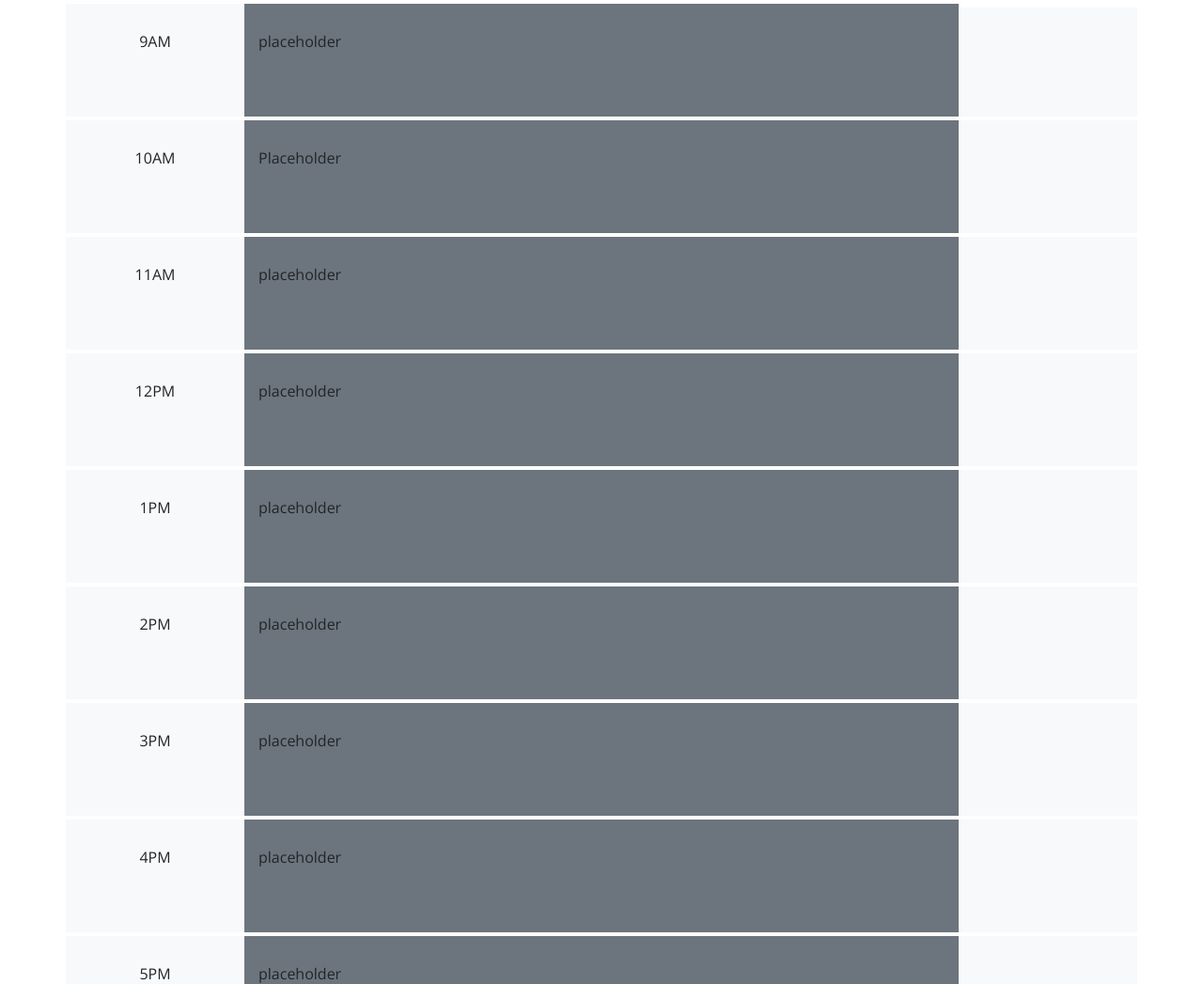
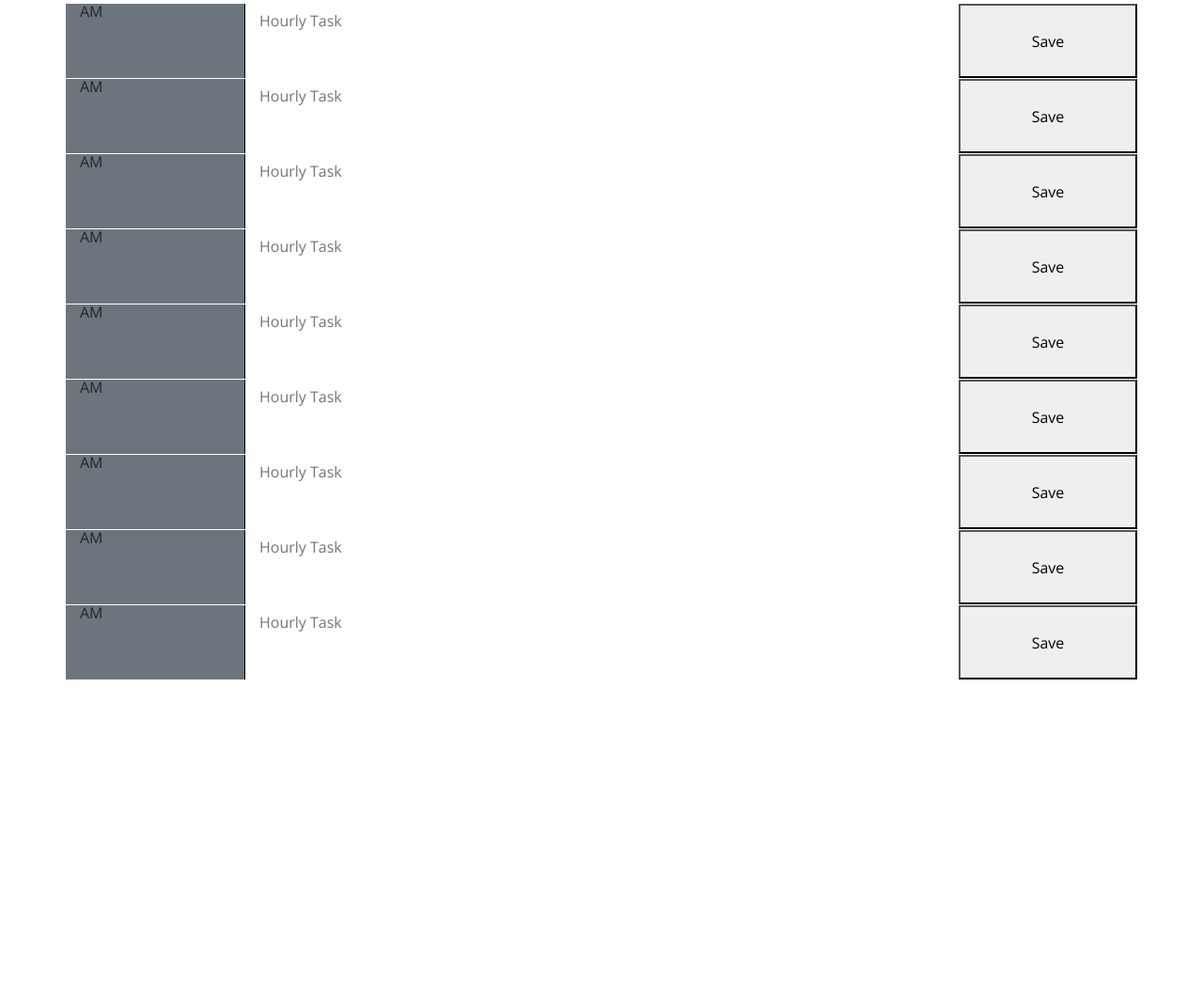
Before and after one commit to LannyLopez/workday-scheduler, a plain HTML site: page index.html in a window 1280 px wide. Shown: the part 333-1380 px from the top of the page at 94% size. After the commit the page ends 1056 px from the top, so only its background shows below. Drawn offline with nearby package versions, Linux system fonts and the light colour scheme; files that its build step writes are made by us from their sources; a web font is replaced by a local one.

Commit message:
refactored html to make my life easier

```diff
--- a/assets/JS/index.js
+++ b/assets/JS/index.js
@@ -3,6 +3,7 @@ $(document).ready(function(){
     $("#currentDay").text(currentDate);
 })
 
+var currentHour = moment().hour();
 
 $(".daily-task").on("click", "p", function(){
     var text = $(this)
--- a/index.html
+++ b/index.html
@@ -32,95 +32,57 @@
     <div class="container">
       <!-- Timeblocks go here -->
       <div class="row">
-        <div class="col-2 bg-light pb-4">
-          <p class="text-center task-time">9AM</p>
-        </div>
-        <div class="col-8 bg-secondary daily-task">
-          <p>placeholder</p>
-        </div>
-        <div class="col-2 mt-1 bg-light">
-          <span class="oi oi-paperclip"></span>
+        <div class="col-2 bg-secondary">AM</div>
+        <textarea class="col-8" placeholder="Hourly Task"></textarea>
+        <button type="button" class="col-2">Save</button>
       </div>
 
-        <div class="col-2 bg-light pb-4 mt-1">
-          <p class="text-center task-time">10AM</p>
-        </div>
-        <div class="col-8 bg-secondary mt-1 daily-task">
-          <p>Placeholder</p>
-        </div>
-        <div class="col-2 mt-1 bg-light">
-          <span class="oi oi-paperclip"></span>
+      <div class="row">
+        <div class="col-2 bg-secondary">AM</div>
+        <textarea class="col-8" placeholder="Hourly Task"></textarea>
+        <button type="button" class="col-2">Save</button>
       </div>
 
-        <div class="col-2 bg-light pb-4 mt-1">
-          <p class="text-center task-time">11AM</p>
-        </div>
-        <div class="col-8 bg-secondary mt-1 daily-task">
-          <p>placeholder</p>
-        </div>
-        <div class="col-2 mt-1 bg-light">
-          <span class="oi oi-paperclip"></span>
+      <div class="row">
+        <div class="col-2 bg-secondary">AM</div>
+        <textarea class="col-8" placeholder="Hourly Task"></textarea>
+        <button type="button" class="col-2">Save</button>
       </div>
 
-        <div class="col-2 bg-light pb-4 mt-1">
-          <p class="text-center task-time">12PM</p>
-        </div>
-        <div class="col-8 bg-secondary mt-1 daily-task">
-          <p>placeholder</p>
-        </div>
-        <div class="col-2 mt-1 bg-light">
-          <span class="oi oi-paperclip"></span>
+      <div class="row">
+        <div class="col-2 bg-secondary">AM</div>
+        <textarea class="col-8" placeholder="Hourly Task"></textarea>
+        <button type="button" class="col-2">Save</button>
       </div>
 
-        <div class="col-2 bg-light pb-4 mt-1">
-          <p class="text-center task-time">1PM</p>
-        </div>
-        <div class="col-8 bg-secondary mt-1 daily-task">
-          <p>placeholder</p>
-        </div>
-        <div class="col-2 mt-1 bg-light">
-          <span class="oi oi-paperclip"></span>
+      <div class="row">
+        <div class="col-2 bg-secondary">AM</div>
+        <textarea class="col-8" placeholder="Hourly Task"></textarea>
+        <button type="button" class="col-2">Save</button>
       </div>
 
-        <div class="col-2 bg-light pb-4 mt-1">
-          <p class="text-center task-time">2PM</p>
-        </div>
-        <div class="col-8 bg-secondary mt-1 daily-task">
-          <p>placeholder</p>
-        </div>
-        <div class="col-2 mt-1 bg-light">
-          <span class="oi oi-paperclip"></span>
+      <div class="row">
+        <div class="col-2 bg-secondary">AM</div>
+        <textarea class="col-8" placeholder="Hourly Task"></textarea>
+        <button type="button" class="col-2">Save</button>
       </div>
 
-        <div class="col-2 bg-light pb-4 mt-1">
-          <p class="text-center task-time">3PM</p>
-        </div>
-        <div class="col-8 bg-secondary mt-1 daily-task">
-          <p>placeholder</p>
-        </div>
-        <div class="col-2 mt-1 bg-light">
-          <span class="oi oi-paperclip"></span>
+      <div class="row">
+        <div class="col-2 bg-secondary">AM</div>
+        <textarea class="col-8" placeholder="Hourly Task"></textarea>
+        <button type="button" class="col-2">Save</button>
       </div>
 
-        <div class="col-2 bg-light pb-4 mt-1">
-          <p class="text-center task-time">4PM</p>
-        </div>
-        <div class="col-8 bg-secondary mt-1 daily-task">
-          <p>placeholder</p>
-        </div>
-        <div class="col-2 mt-1 bg-light">
-          <span class="oi oi-paperclip"></span>
+      <div class="row">
+        <div class="col-2 bg-secondary">AM</div>
+        <textarea class="col-8" placeholder="Hourly Task"></textarea>
+        <button type="button" class="col-2">Save</button>
       </div>
 
-        <div class="col-2 bg-light pb-4 mt-1">
-          <p class="text-center task-time">5PM</p>
-        </div>
-        <div class="col-8 bg-secondary mt-1 daily-task">
-          <p>placeholder</p>
-        </div>
-        <div class="col-2 mt-1 bg-light">
-          <span class="oi oi-paperclip"></span>
-        </div>
+      <div class="row">
+        <div class="col-2 bg-secondary">AM</div>
+        <textarea class="col-8" placeholder="Hourly Task"></textarea>
+        <button type="button" class="col-2">Save</button>
       </div>
 
 
```
Lines whose indentation alone changed are shown as unchanged.
